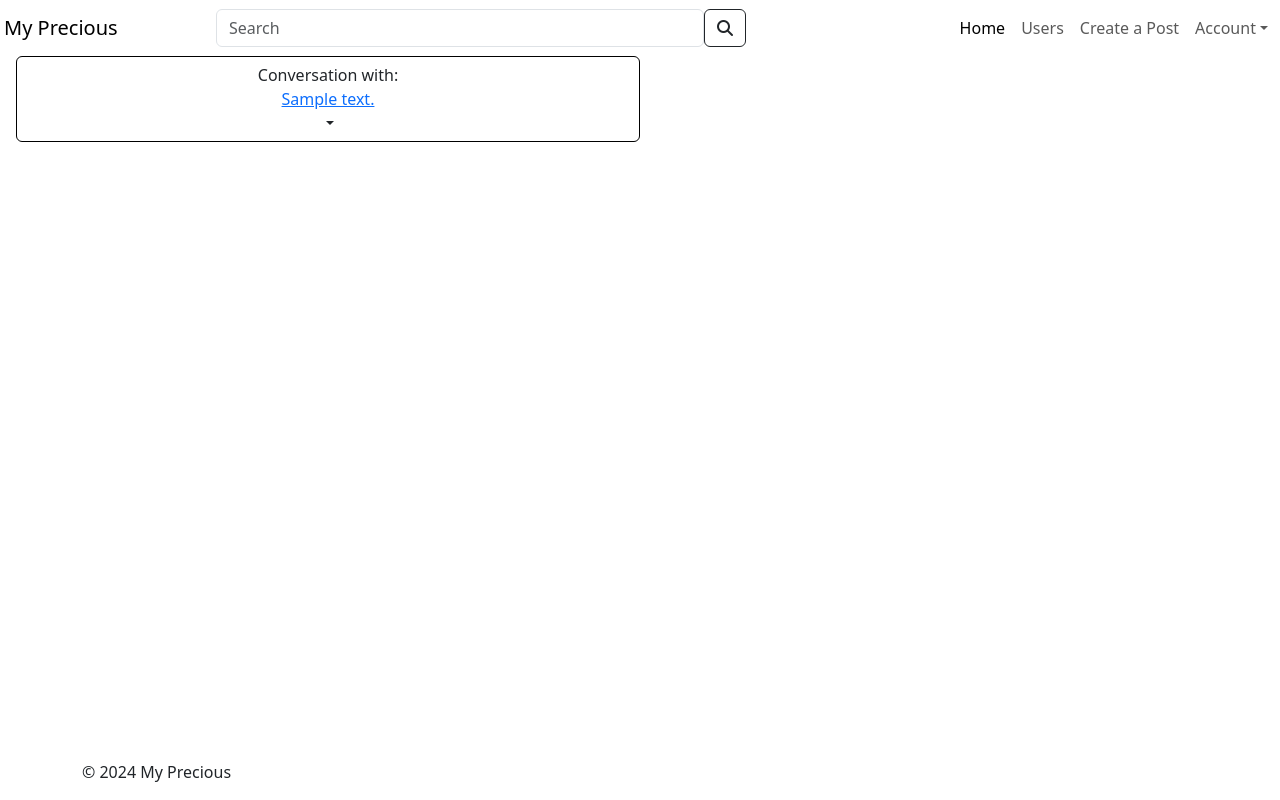
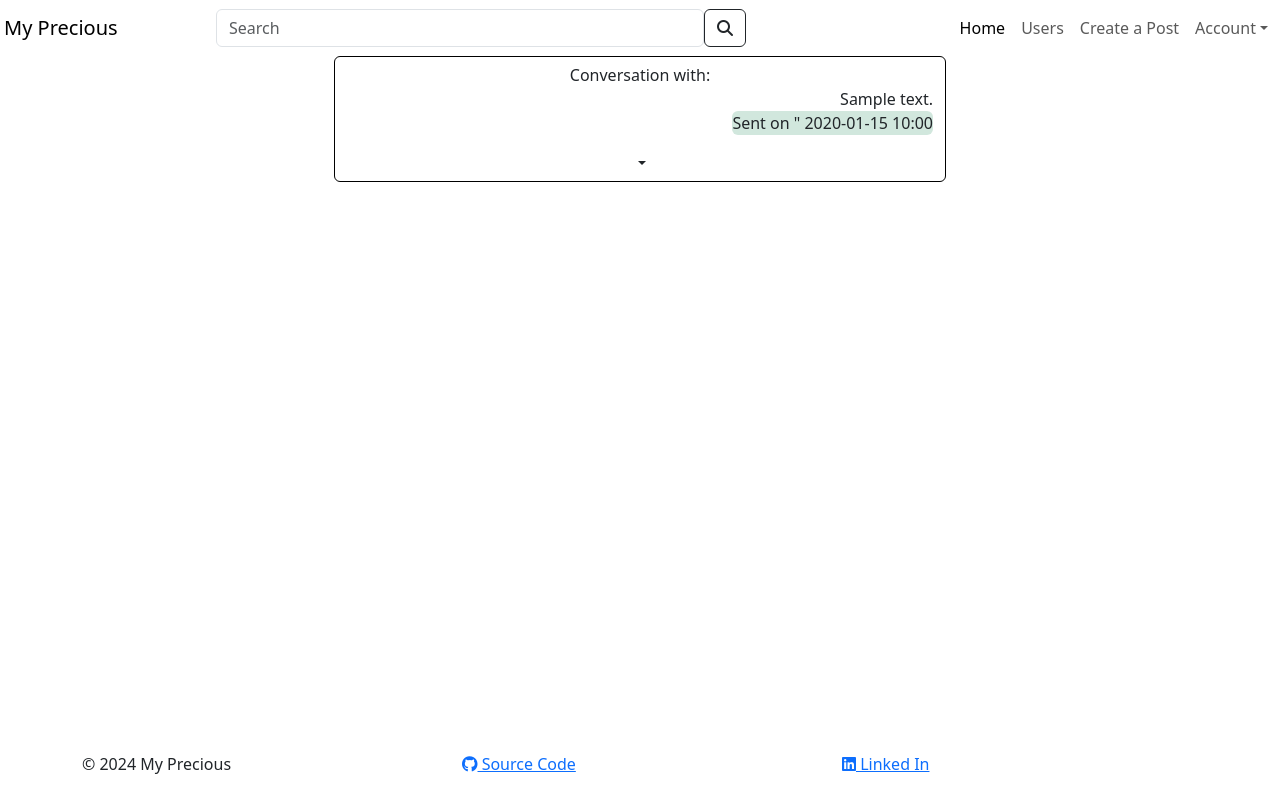
Before and after one commit to Tomosius/My_Precious, a Django app: page /conversations/conversations/ in a window 1280 px wide. Run offline with Django 5.2, Linux system fonts and the light colour scheme; a user stored in the database is signed in; tables that the repository leaves empty hold one stand-in row (values such as "Sample post"); some libraries are stand-ins or nearby versions.

Commit message:
added links to footer, fixed conversation button 3 messages alignment

```diff
--- a/conversations/templates/conversations_list.html
+++ b/conversations/templates/conversations_list.html
@@ -2,8 +2,8 @@
 {% block content %}
 	{% for conversation in conversations %}
 		<div class="row mx-1">
-			<div class="col-12">
-				<div class="dropdown col-sm-10 col-md-8 col-xl-6">
+
+			<div class="dropdown mx-auto col-12 col-sm-10 col-md-8 col-xl-6">
 				<!-- Main button for showing conversation participant -->
 				<button id="drop-down-3-messages-button-{{ conversation.id }}"
 				        class="w-100 text-break text-wrap btn border border-black dropdown-toggle" type="button"
@@ -16,10 +16,22 @@
 					<!-- Div for message preview, placed outside the button but within the dropdown -->
 					<div id="message-preview-{{ conversation.id }}" class="message-preview">
 						{% for message in conversation.last_three_messages %}
-								<a {% if message.sender == request.user %}class="text-end"
-								   {% else %}class="text-start"{% endif %}>
-									{{ message.text }}
-								</a>
+
+							{% if message.sender == request.user %}
+								<div class="text-end">
+									<p class="mb-0">{{ message.text }}</p>
+									<p class="mt-0 d-inline-block bg-success-subtle rounded w-auto">Sent
+										on " {{ message.created_at|date:"Y-m-d H:i" }}</p>
+								</div>
+							{% else %}
+								<div class="text-start">
+									<p class="mb-0">{{ message.text }}</p>
+									<p class="mt-0 d-inline-block bg-dark-subtle rounded w-auto">
+										<strong>{{ message.sender }} </strong>
+										on : {{ message.created_at|date:"Y-m-d H:i" }}
+									</p>
+								</div>
+							{% endif %}
 						{% endfor %}
 					</div>
 				</button>
@@ -63,7 +75,7 @@
 
 				</ul>
 			</div>
-			</div>
+
 		</div>
 	{% endfor %}
 	<script>
--- a/templates/base_template.html
+++ b/templates/base_template.html
@@ -19,20 +19,24 @@
 			<a class="navbar-brand col-5 col-sm-4 col-md-2 m-0" href="{% url 'home' %}">My Precious</a>
 			<form class="d-flex col-7 col-sm-5" role="search" method="GET" action="{{ search_url }}">
 				{% csrf_token %}
-				<input class="form-control" type="search" name="search_query" placeholder="Search" aria-label="Search input">
+				<input class="form-control" type="search" name="search_query" placeholder="Search"
+				       aria-label="Search input">
 				<button class="btn btn-outline-dark" type="submit">
 					<i class="fa-solid fa-magnifying-glass" aria-label="search button"></i>
 				</button>
 			</form>
 
 
-			<button class="navbar-toggler d-none d-md-none d-sm-block" type="button" data-bs-toggle="collapse" data-bs-target="#navbarSupportedContent" aria-controls="navbarSupportedContent" aria-expanded="false" aria-label="Toggle navigation">
+			<button class="navbar-toggler d-none d-md-none d-sm-block" type="button" data-bs-toggle="collapse"
+			        data-bs-target="#navbarSupportedContent" aria-controls="navbarSupportedContent"
+			        aria-expanded="false" aria-label="Toggle navigation">
 				<span class="navbar-toggler-icon"></span>
 			</button>
 			<div class="collapse navbar-collapse" id="navbarSupportedContent">
 				<ul class="navbar-nav ms-auto">
 					<li class="nav-item">
-						<a class="nav-link active" aria-current="Home page" href="{% url 'posts:view_all_posts' %}">Home</a>
+						<a class="nav-link active" aria-current="Home page"
+						   href="{% url 'posts:view_all_posts' %}">Home</a>
 					</li>
 					<li class="nav-item">
 						<a class="nav-link" href="{% url 'users:list_users' %}">Users</a>
@@ -42,7 +46,8 @@
 					</li>
 					<li class="nav-item dropdown ">
 						{% if user.is_authenticated %}
-							<a class="nav-link dropdown-toggle" href="#" role="button" data-bs-toggle="dropdown" aria-expanded="false">Account</a>
+							<a class="nav-link dropdown-toggle" href="#" role="button" data-bs-toggle="dropdown"
+							   aria-expanded="false">Account</a>
 							<ul class="dropdown-menu dropdown-menu-end">
 								<li>
 									<a class="dropdown-item" href="{% url 'conversations:conversations_list' %}">Messages</a>
@@ -54,7 +59,9 @@
 									<a class="dropdown-item" href="{% url 'posts:create_post' %}">Create a Post</a>
 								</li>
 								<li>
-									<a class="dropdown-item" href="{% url 'users:user_profile' username=request.user.username %}">User Profile</a>
+									<a class="dropdown-item"
+									   href="{% url 'users:user_profile' username=request.user.username %}">User
+										Profile</a>
 								</li>
 								<li>
 									<a class="dropdown-item" href="{% url 'users:edit_profile' %}">Update Profile</a>
@@ -67,7 +74,8 @@
 								</li>
 							</ul>
 						{% else %}
-							<a class="nav-link dropdown-toggle" href="#" role="button" data-bs-toggle="dropdown" aria-expanded="false">Login</a>
+							<a class="nav-link dropdown-toggle" href="#" role="button" data-bs-toggle="dropdown"
+							   aria-expanded="false">Login</a>
 							<ul class="dropdown-menu dropdown-menu-end">
 								<li>
 									<a class="dropdown-item" href="{% url 'users:user_login' %}">Login</a>
@@ -76,7 +84,8 @@
 									<hr class="dropdown-divider">
 								</li>
 								<li>
-									<a class="dropdown-item" href="{% url 'users:user_register' %}">Create an Account</a>
+									<a class="dropdown-item" href="{% url 'users:user_register' %}">Create an
+										Account</a>
 								</li>
 							</ul>
 						{% endif %}
@@ -105,10 +114,12 @@
 		<div class="container">
 			<div class="row justify-content-center">
 				<div class="col-2">
-					<a href="{% url 'posts:view_all_posts' %}" class="btn btn-link"><i class="fas fa-house" aria-hidden="true"></i></a>
+					<a href="{% url 'posts:view_all_posts' %}" class="btn btn-link"><i class="fas fa-house"
+					                                                                   aria-hidden="true"></i></a>
 				</div>
 				<div class="col-2">
-					<a href="{% url 'conversations:conversations_list'%}" class="btn btn-link"><i class="fas fa-envelope" aria-hidden="true"></i></a>
+					<a href="{% url 'conversations:conversations_list' %}" class="btn btn-link"><i
+							class="fas fa-envelope" aria-hidden="true"></i></a>
 				</div>
 
 				<div class="col-2 dropup-center dropup">
@@ -125,7 +136,8 @@
 						</li>
 						{% if request.user.is_authenticated %}
 							<li>
-								<a class="dropdown-item" href="{% url 'users:user_profile' username=request.user.username %}">Profile</a>
+								<a class="dropdown-item"
+								   href="{% url 'users:user_profile' username=request.user.username %}">Profile</a>
 							</li>
 						{% else %}
 							<li>
@@ -141,23 +153,24 @@
 						</li>
 					</ul>
 				</div>
-			<div class="col-2 dropup-center dropup">
+				<div class="col-2 dropup-center dropup">
 					<button class="btn dropdown-toggle" type="button" data-bs-toggle="dropdown" aria-expanded="false">
 						<i class="far fa-question-circle" aria-label="Source Code Link"></i>
 					</button>
 					<ul class="dropdown-menu">
 						<li>
-							<a class="dropdown-item text-center" href="https://github.com/Tomosius/My_Precious"><i class="fa-brands fa-github"></i> Source Code</a>
+							<a class="dropdown-item text-center" href="https://github.com/Tomosius/My_Precious"><i
+									class="fa-brands fa-github"></i> Source Code</a>
 						</li>
 						<li>
-							<a class="dropdown-item text-center" href="https://www.linkedin.com/in/tomas-pecukevicius-a9837652/">
+							<a class="dropdown-item text-center"
+							   href="https://www.linkedin.com/in/tomas-pecukevicius-a9837652/">
 								<i class="fa-brands fa-linkedin" aria-label="LinkedIn Link"></i> Linked In
 							</a>
 						</li>
 
 					</ul>
-			</div>
-
+				</div>
 
 
 			</div>
@@ -167,11 +180,25 @@
 
 	<!-- Footer for large screens -->
 	<div class="d-none d-sm-block">
-		<div class="container">
-			<!-- loading timezone to get Year in text -->
-			{% load tz %}
-			{% now "Y" as current_year %}
-			<p>© {{ current_year }} My Precious</p>
+		<div class="container justify-content-center">
+			<div class="row my-2">
+				<div class="col-4"><!-- loading timezone to get Year in text -->
+				{% load tz %}
+				{% now "Y" as current_year %}
+				<p>© {{ current_year }} My Precious</p>
+			</div>
+			<div class="col-4">
+				<a class=" text-center" href="https://github.com/Tomosius/My_Precious"><i
+						class="fa-brands fa-github"></i> Source Code</a>
+			</div>
+			<div class="col-4">
+				<a class="text-center" href="https://www.linkedin.com/in/tomas-pecukevicius-a9837652/">
+					<i class="fa-brands fa-linkedin" aria-label="LinkedIn Link"></i> Linked In
+				</a>
+			</div>
+			</div>
+
+
 		</div>
 	</div>
 </footer>
```
Lines whose indentation alone changed are shown as unchanged.
